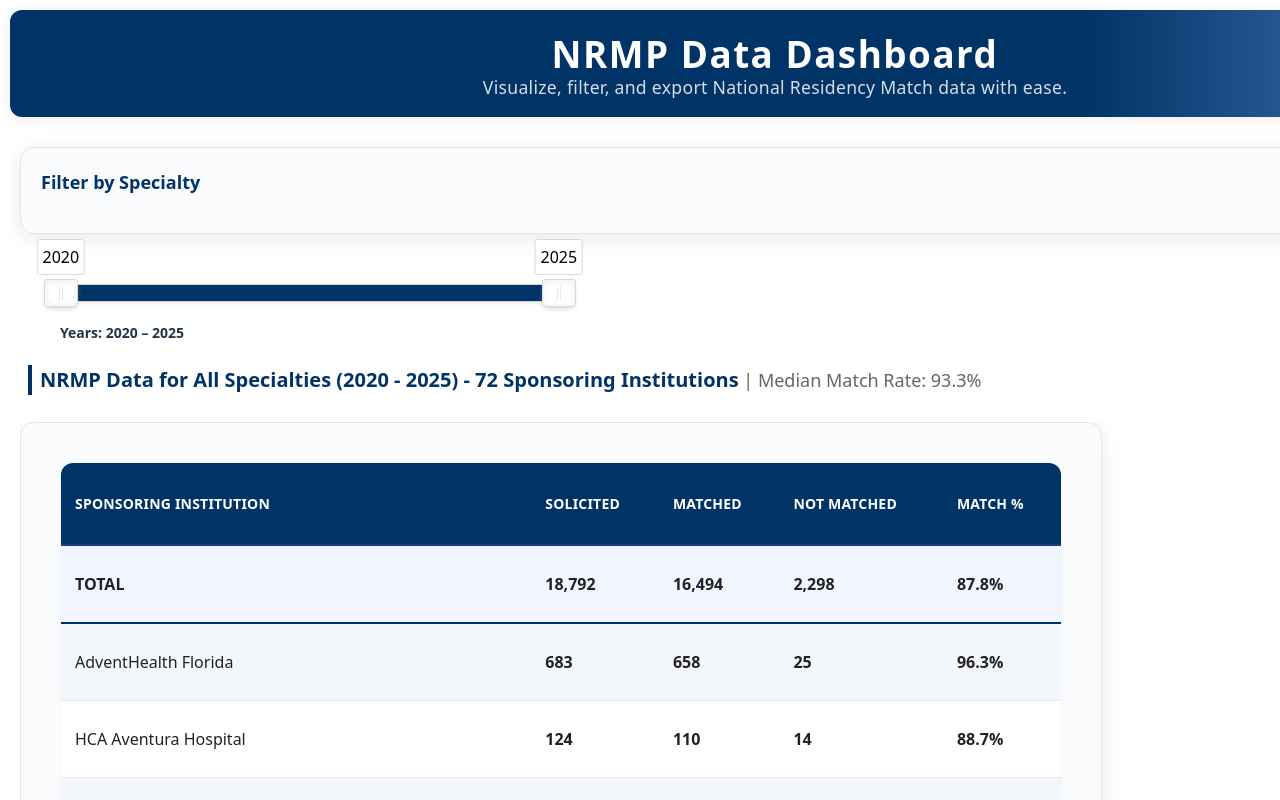
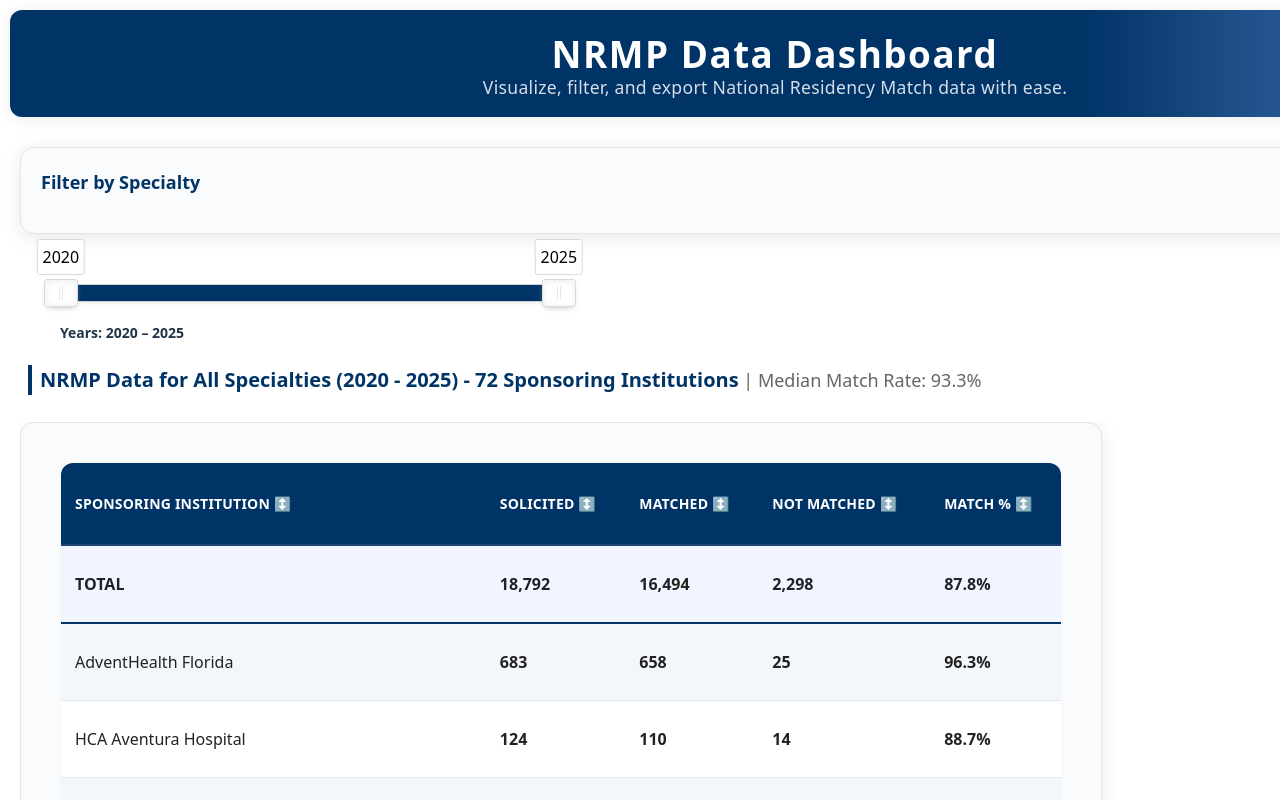
Before and after one commit to flchildrenshospitals/nrmp-dashboard, a React (Vite) app: page / in a window 1280 px wide. Shown: the top 800 px of the page. Built offline with nearby package versions, Linux system fonts and the light colour scheme.

Commit message:
made table sortable by any column

```diff
--- a/src/components/NRMPTable/NRMPTable.css
+++ b/src/components/NRMPTable/NRMPTable.css
@@ -272,6 +272,15 @@
   text-align: left !important;
 }
 
+/* Sortable Header Styles */
+.sortable-header {
+  cursor: pointer;
+  user-select: none;
+  transition: background-color 0.2s ease;
+}
+
+
+
 /* No Data Message */
 .no-data-message {
   padding: 60px 40px;
--- a/src/components/NRMPTable/NRMPTable.jsx
+++ b/src/components/NRMPTable/NRMPTable.jsx
@@ -3,6 +3,7 @@
 
 export default function NRMPTable({ data, headers, yearRange, selectedSpecialties, sliderComponent }) {
   const [showYearlyData, setShowYearlyData] = useState(false);
+  const [sortConfig, setSortConfig] = useState({ key: null, direction: 'asc' });
 
   if (!data.length) return <div>Loading table...</div>;
 
@@ -83,7 +84,52 @@
   });
 
   // Convert map to array for table rendering
-  const filteredData = Array.from(institutionMap.values());
+  let filteredData = Array.from(institutionMap.values());
+
+  // Sorting function
+  const handleSort = (key) => {
+    let direction = 'asc';
+    if (sortConfig.key === key && sortConfig.direction === 'asc') {
+      direction = 'desc';
+    }
+    setSortConfig({ key, direction });
+  };
+
+  // Apply sorting to filteredData
+  if (sortConfig.key) {
+    filteredData = [...filteredData].sort((a, b) => {
+      let aValue, bValue;
+
+      if (sortConfig.key === 'Sponsoring Institution Cleaned') {
+        aValue = a[sortConfig.key] || '';
+        bValue = b[sortConfig.key] || '';
+        return sortConfig.direction === 'asc'
+          ? aValue.localeCompare(bValue)
+          : bValue.localeCompare(aValue);
+      } else if (sortConfig.key === 'SOLICITED') {
+        aValue = calculateSummary(a, "Quota");
+        bValue = calculateSummary(b, "Quota");
+      } else if (sortConfig.key === 'MATCHED') {
+        aValue = calculateSummary(a, "Matched");
+        bValue = calculateSummary(b, "Matched");
+      } else if (sortConfig.key === 'NOT MATCHED') {
+        aValue = calculateSummary(a, "Quota") - calculateSummary(a, "Matched");
+        bValue = calculateSummary(b, "Quota") - calculateSummary(b, "Matched");
+      } else if (sortConfig.key === 'MATCH %') {
+        const aSolicited = calculateSummary(a, "Quota");
+        const aMatched = calculateSummary(a, "Matched");
+        aValue = aSolicited > 0 ? (aMatched / aSolicited) * 100 : 0;
+
+        const bSolicited = calculateSummary(b, "Quota");
+        const bMatched = calculateSummary(b, "Matched");
+        bValue = bSolicited > 0 ? (bMatched / bSolicited) * 100 : 0;
+      }
+
+      if (sortConfig.key !== 'Sponsoring Institution Cleaned') {
+        return sortConfig.direction === 'asc' ? aValue - bValue : bValue - aValue;
+      }
+    });
+  }
 
   // Calculate totals for all institutions
   const totalSolicited = filteredData.reduce((sum, row) => sum + calculateSummary(row, "Quota"), 0);
@@ -163,9 +209,19 @@
                       if (col === "City Cleaned") displayName = "CITY";
                       if (col === "Specialty Cleaned") displayName = "SPECIALTY";
 
+                      // Add sort indicator
+                      const getSortIndicator = () => {
+                        if (sortConfig.key !== col) return ' ↕️';
+                        return sortConfig.direction === 'asc' ? ' ↑' : ' ↓';
+                      };
+
                       return (
-                        <th key={col} className={col === "SOLICITED" || col === "MATCHED" || col === "NOT MATCHED" || col === "MATCH %" ? "summary-column-header" : ""}>
-                          {displayName}
+                        <th
+                          key={col}
+                          className={`${col === "SOLICITED" || col === "MATCHED" || col === "NOT MATCHED" || col === "MATCH %" ? "summary-column-header" : ""} sortable-header`}
+                          onClick={() => handleSort(col)}
+                        >
+                          {displayName}{getSortIndicator()}
                         </th>
                       );
                     })}
```
